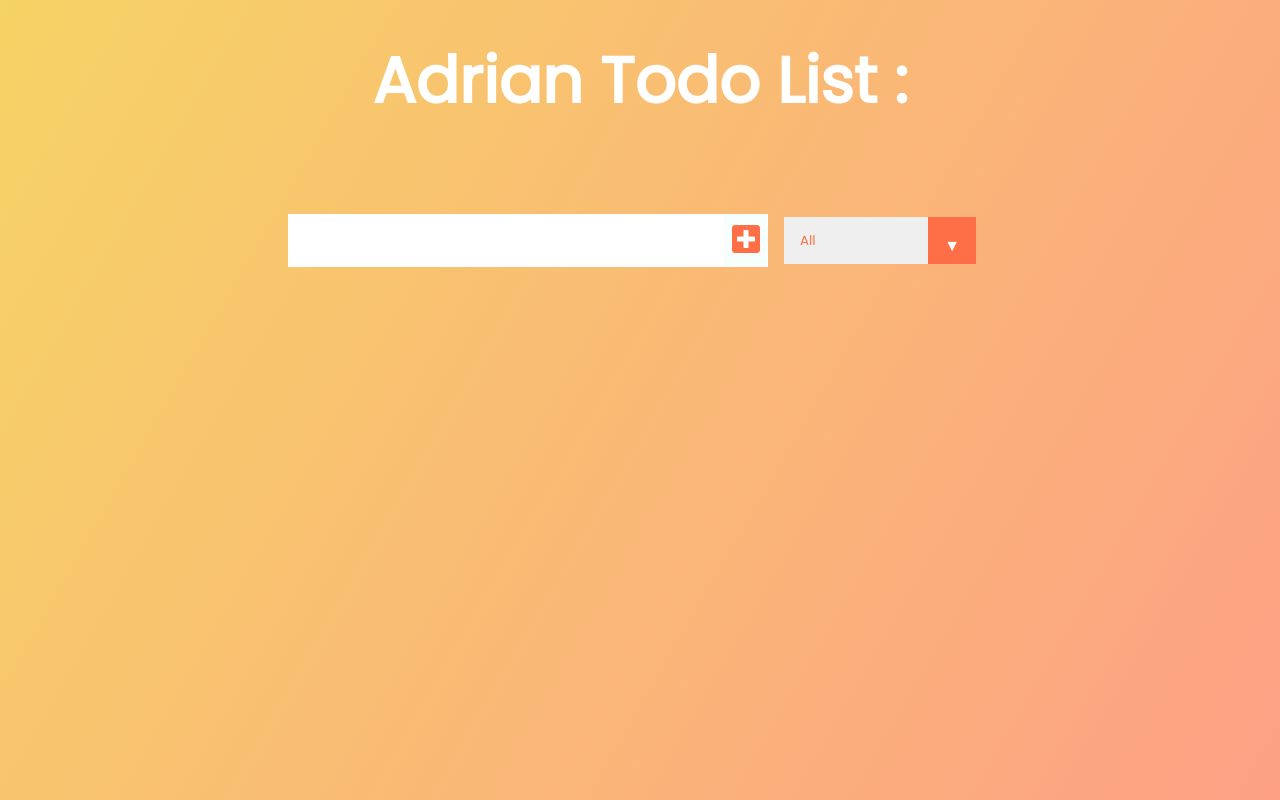
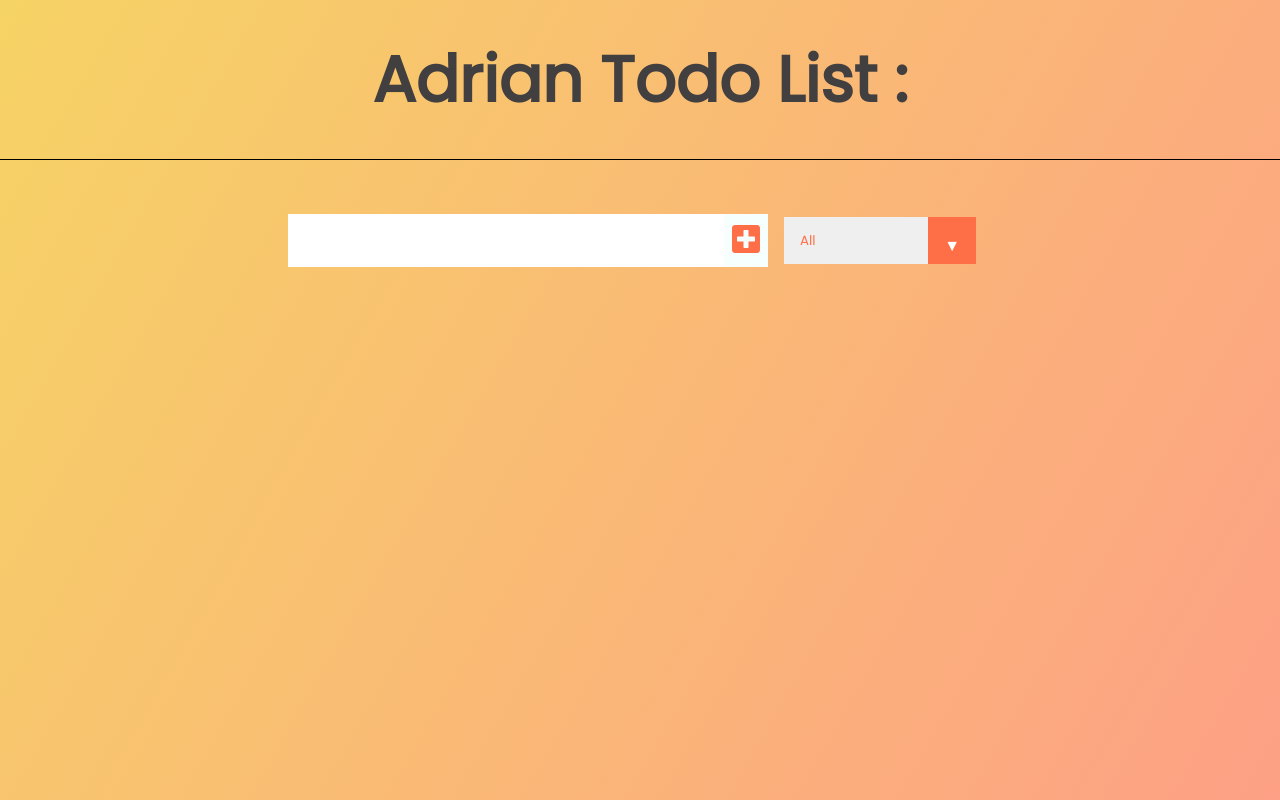
Before and after one commit to Adriantutuianu/to-do-project, a React (Create React App) app: page / in a window 1280 px wide. Built offline with nearby package versions, Linux system fonts and the light colour scheme.

Commit message:
Updated style

```diff
--- a/src/App.css
+++ b/src/App.css
@@ -1,11 +1,3 @@
-/* header {
-  width: 100%;
-  border-bottom: 1px solid black;
-  text-align: center;
-  padding: "30px";
-  color: darkgreen;
-} */
-
 * {
   margin: 0;
   padding: 0;
@@ -19,6 +11,8 @@ body {
 }
 header {
   font-size: 2rem;
+  border-bottom: 1px solid black;
+  color: rgb(65, 63, 63);
 }
 
 header,
```
